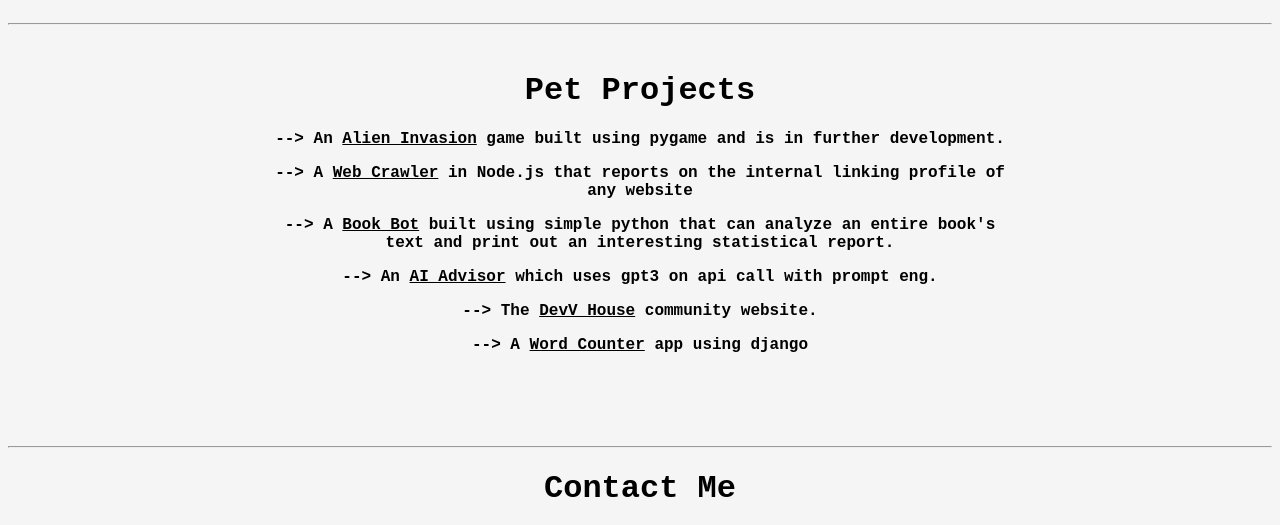
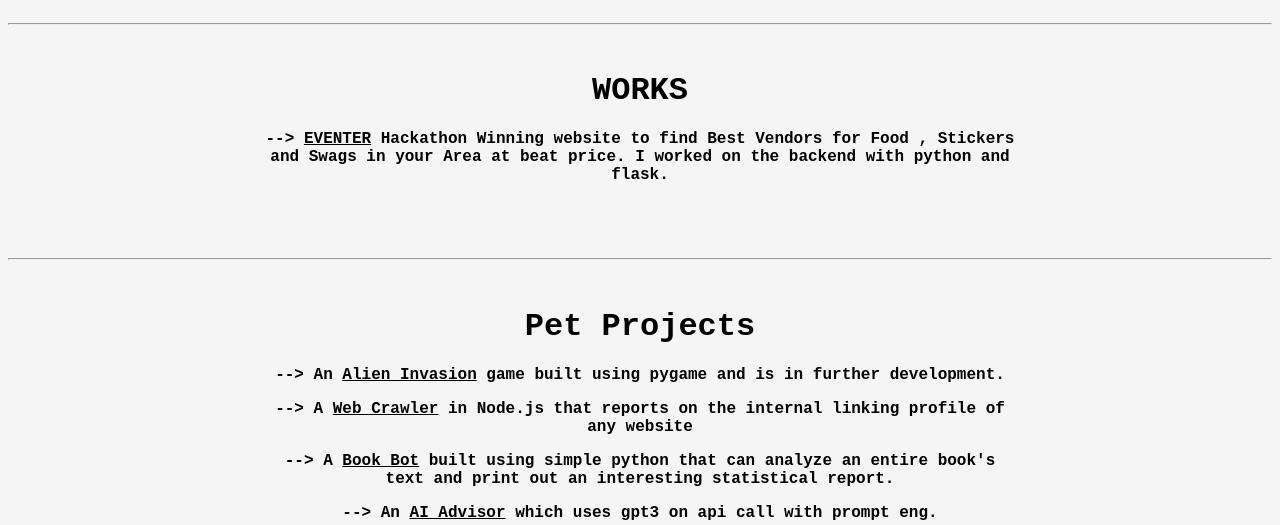
Before and after one commit to Rohit9804/soumdatta81.github.io, a plain HTML site: page index.html in a window 1280 px wide. Shown: the part 1127-1652 px from the top of the page. Drawn offline with Linux system fonts and the light colour scheme.

Commit message:
Update index.html

```diff
--- a/index.html
+++ b/index.html
@@ -46,6 +46,15 @@
        <br>
        <hr>
        <br>
+       <h1>WORKS</h1>
+       <section class="info-section">
+        <div class="cards row box">
+       <P><b>--> <a href="https://eventer-gamma.vercel.app/" target="_blank" style="color:black;">EVENTER</a> Hackathon Winning website to find Best Vendors for Food , Stickers and Swags in your Area at beat price. I worked on the backend with python and flask.</b></P>
+        </div>
+       </section>
+       <br>
+       <hr>
+       <br>
       <h1>Pet Projects</h1>
       <section class="info-section">
          <div class="cards row box">
```
